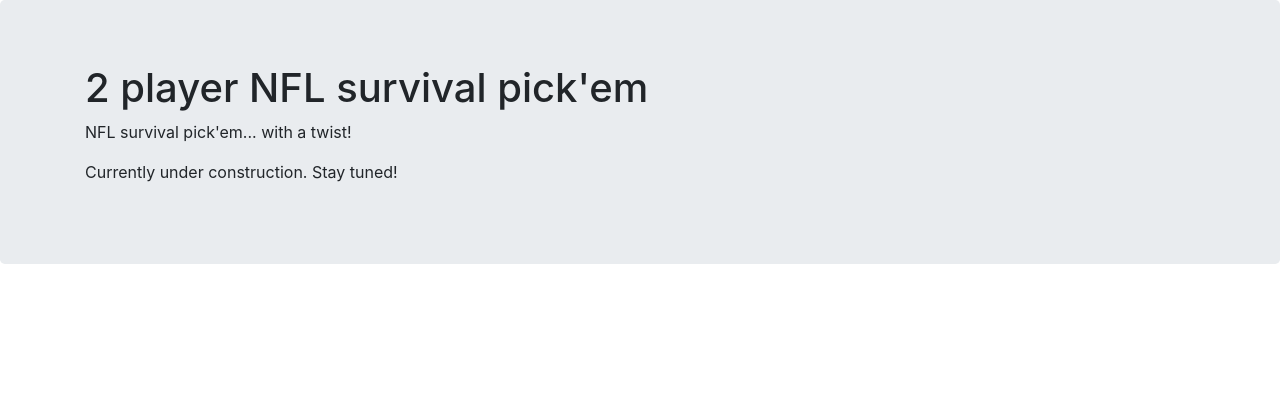
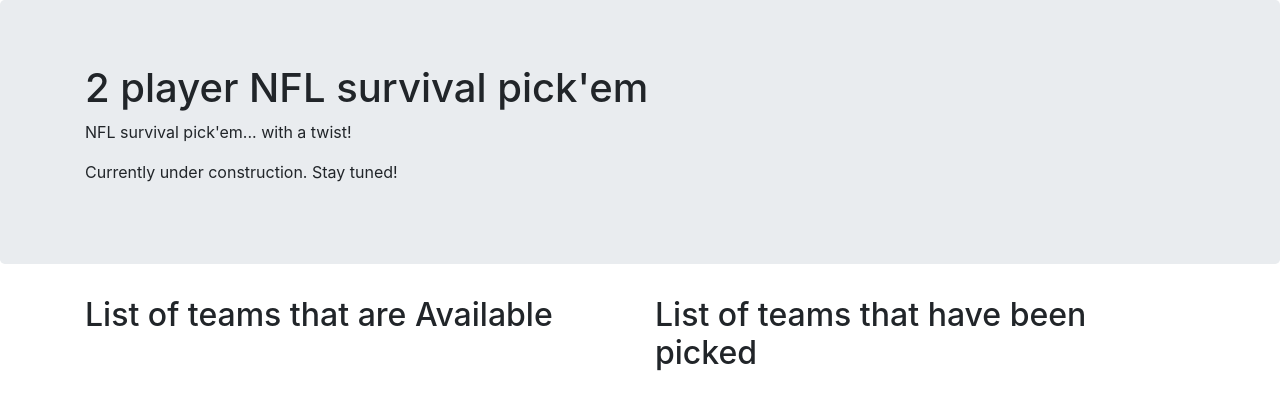
Before and after one commit to thadkingcole/head-to-head-nfl-survival-pick-em, a React (Create React App) app in the folder client/: page / in a window 1280 px wide. Shown: the top 410 px of the page. Built offline with nearby package versions, Linux system fonts and the light colour scheme.

Commit message:
add team components for picked & available

```diff
--- a/client/src/App.js
+++ b/client/src/App.js
@@ -1,16 +1,32 @@
 import "./App.css";
 import Jumbotron from "react-bootstrap/Jumbotron";
-import Container from 'react-bootstrap/Container'
+import Container from "react-bootstrap/Container";
+import Row from "react-bootstrap/Row";
+import Col from "react-bootstrap/Col";
+import Available from "./components/teams/Available";
+import Picked from "./components/teams/Picked";
 
 function App() {
   return (
-    <Jumbotron>
+    <>
+      <Jumbotron>
+        <Container>
+          <h1>2 player NFL survival pick'em</h1>
+          <p>NFL survival pick'em... with a twist!</p>
+          <p>Currently under construction. Stay tuned!</p>
+        </Container>
+      </Jumbotron>
       <Container>
-        <h1>2 player NFL survival pick'em</h1>
-        <p>NFL survival pick'em... with a twist!</p>
-        <p>Currently under construction. Stay tuned!</p>
+        <Row>
+          <Col>
+            <Available />
+          </Col>
+          <Col>
+            <Picked />
+          </Col>
+        </Row>
       </Container>
-    </Jumbotron>
+    </>
   );
 }
 
--- /dev/null
+++ b/client/src/components/teams/Available.js
@@ -0,0 +1,9 @@
+import React from 'react';
+
+function Available() {
+  return (
+    <h2>List of teams that are Available</h2>
+  )
+}
+
+export default Available;
--- /dev/null
+++ b/client/src/components/teams/Picked.js
@@ -0,0 +1,9 @@
+import React from 'react';
+
+function Picked() {
+  return (
+    <h2>List of teams that have been picked</h2>
+  )
+}
+
+export default Picked;
```
